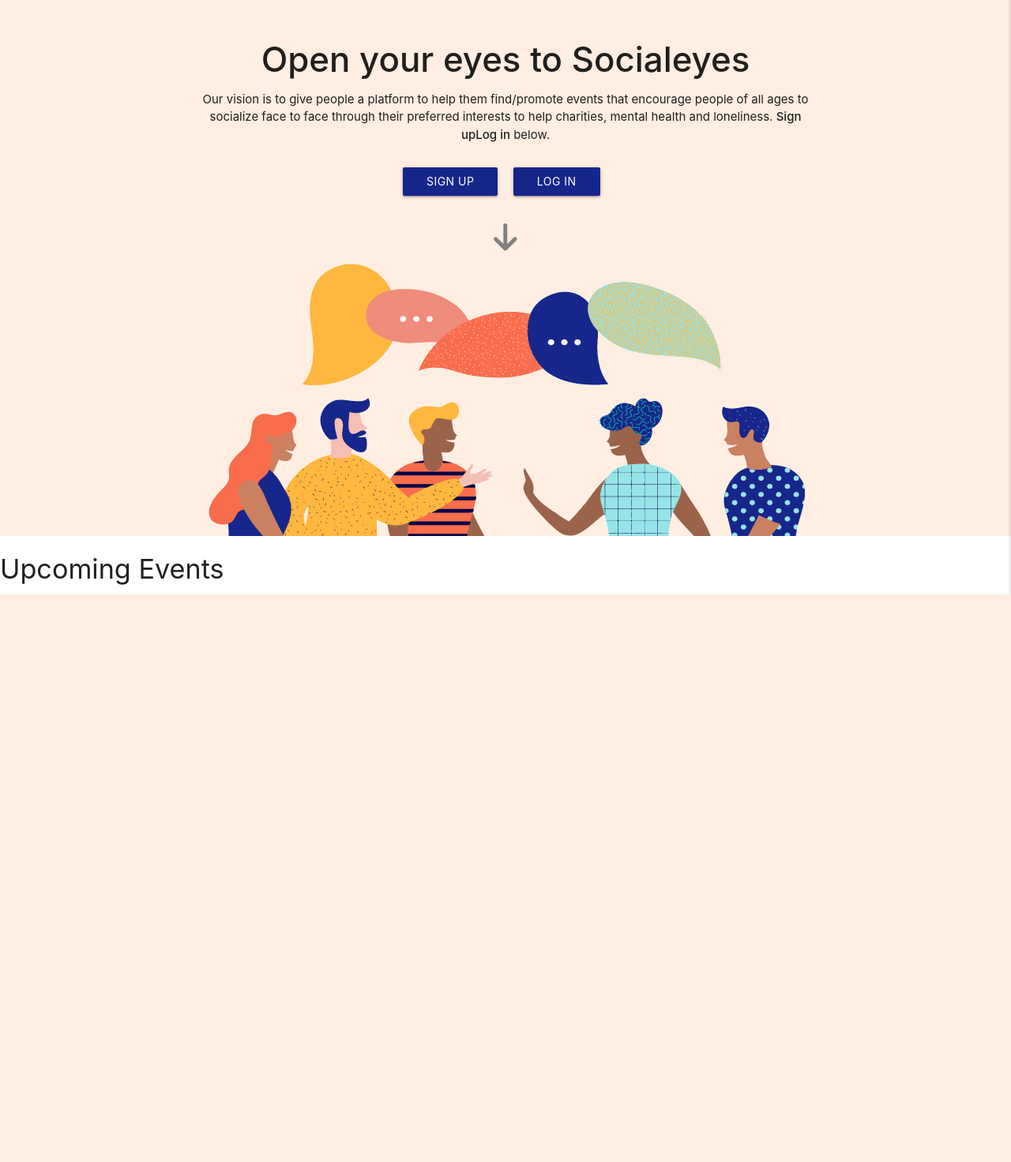
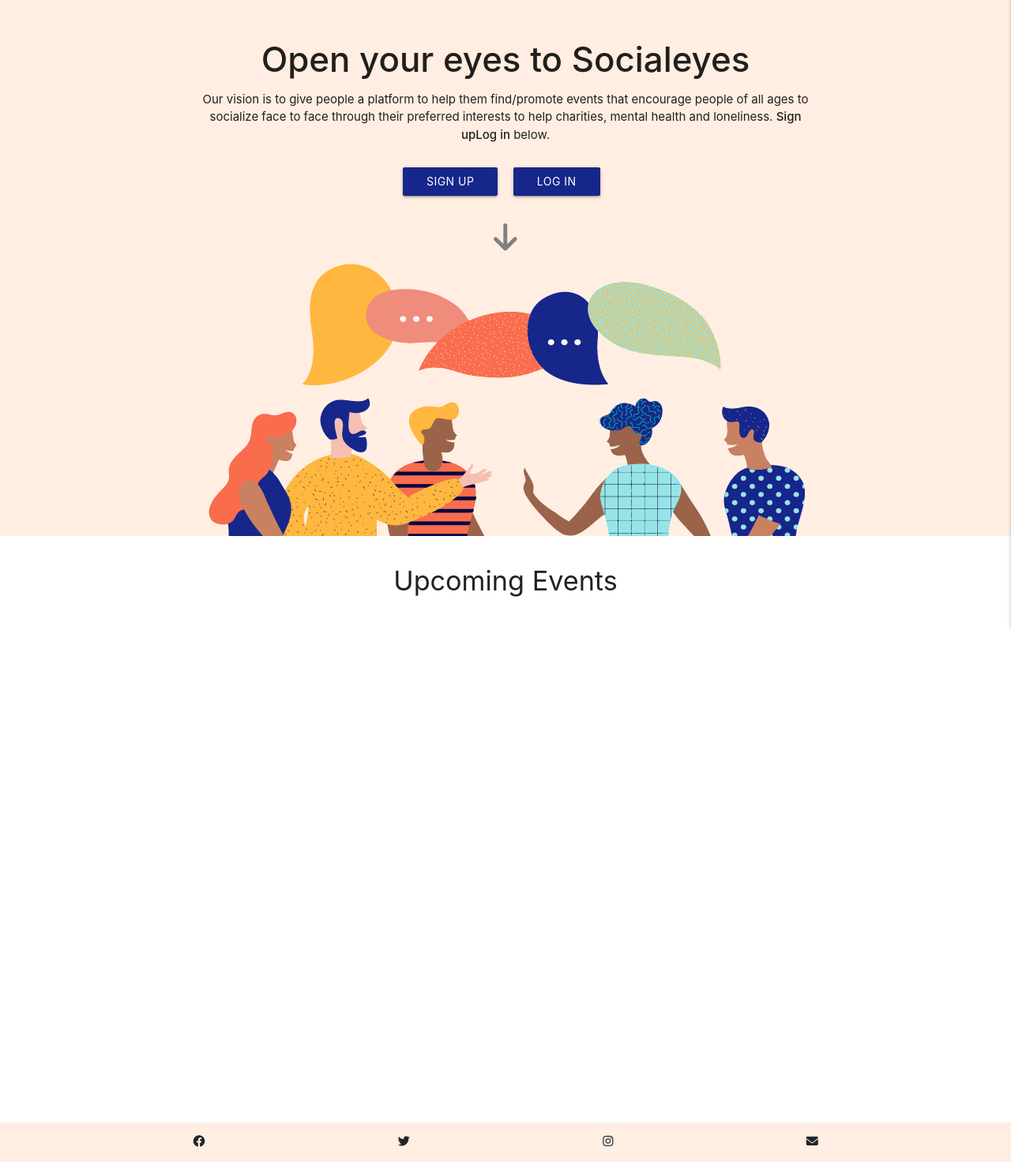
Before and after one commit to staceyJayneLewis/socialeyes, a Flask app: page / in a window 1280 px wide. Shown: the part 65-1537 px from the top of the page at 79% size. Before the commit the page ends 818 px from the top, so only its background shows below. Run offline with Flask 3, Linux system fonts and the light colour scheme; data that the repository does not hold is empty; some libraries are stand-ins or nearby versions.

Commit message:
Feat: Add footer to base.html and style footer

```diff
--- a/static/css/style.css
+++ b/static/css/style.css
@@ -11,8 +11,8 @@ main {
     position: relative;
 }
 
-.hero-heading{
-    width:60%;
+.hero-heading {
+    width: 60%;
     text-align: center;
     margin: 0 auto;
     padding-top: 3.5rem;
@@ -24,16 +24,16 @@ h3 {
 }
 
 .sign-up {
-    margin-right:1rem;
+    margin-right: 1rem;
     padding: 0 2rem 0 2rem;
-    background-color:#17268A;
+    background-color: #17268A;
     margin-top: 1rem;
 }
 
 .login {
     padding: 0 2rem 0 2rem;
-    background-color:#17268A;
-    margin-right:0.7rem;
+    background-color: #17268A;
+    margin-right: 0.7rem;
     margin-top: 1rem;
 }
 
@@ -50,7 +50,7 @@ h3 {
     cursor: pointer;
     animation: myAnim 2s ease-in-out 0s infinite normal forwards;
     margin-top: 2rem;
-    color:grey;
+    color: grey;
 
 }
 
@@ -81,3 +81,45 @@ h3 {
         transform: scale(1);
     }
 }
+
+/* Upcoming events section */
+h4 {
+    text-align: center;
+    padding-top: 1rem;
+}
+
+#upcoming-events {
+    height: 90vh;
+}
+
+/* Footer */
+footer {
+    background-color: #ffeee1;
+    height: 50px;
+}
+
+.social-icons {
+    width: 100%;
+    display: flex;
+    flex-direction: row;
+    justify-content: space-evenly;
+    margin: 0 auto;
+    padding-top: 13px;
+}
+
+.social-icons li {
+    list-style: none;
+}
+
+.social-icons li i {
+    color: #212529
+}
+
+
+.social-icons li a i {
+    margin: 0 auto;
+}
+
+.social-icons li a i:hover {
+    color:#F96D4D;
+}
--- a/templates/base.html
+++ b/templates/base.html
@@ -23,8 +23,7 @@
         <nav>
             <div class="nav-wrapper">
                 <a href="{{ url_for('home') }}" class="brand-logo black-text"> Socialeyes </a>
-                <a href="#" data-target="mobile-demo" class="sidenav-trigger right"><i
-                        class="fas fa-bars"></i></a>
+                <a href="#" data-target="mobile-demo" class="sidenav-trigger right"><i class="fas fa-bars"></i></a>
                 <ul class="right hide-on-med-and-down">
                     <li><a href="{{ url_for('home') }}" class="black-text">Home</a></li>
                     <li><a href="{{ url_for('get_events') }}" class="black-text">Events</a></li>
@@ -46,7 +45,24 @@
     {% block content %}
     {% endblock %}
 
+    <!-- Footer with links -->
+    <footer>
+        <ul class="social-icons">
+            <li><a href="https://www.facebook.com/" target="_blank" rel="noopener" aria-label="facebook link"><i
+                        class="fa-brands fa-facebook"></i></a>
+            </li>
+            <li><a href="https://twitter.com/" target="_blank" rel="noopener" aria-label="twitter link"><i
+                        class="fa-brands fa-twitter"></i></a>
+            </li>
+            <li><a href="https://www.instagram.com/" target="_blank" rel="noopener" aria-label="instagram link"><i
+                        class="fa-brands fa-instagram"></i></a>
+            </li>
+            <li><a href="https://www.googlemail.com/" target="_blank" aria-label="googlemail link"><i
+                        class="fa-solid fa-envelope"></i></a></li>
+        </ul>
+    </footer>
 
+<!-- Materialize, Jquery & Js script -->
     <script src="https://code.jquery.com/jquery-3.7.1.min.js"
         integrity="sha256-/JqT3SQfawRcv/BIHPThkBvs0OEvtFFmqPF/lYI/Cxo=" crossorigin="anonymous"></script>
     <script src="https://cdn.jsdelivr.net/npm/@materializecss/materialize@2.0.3-alpha/dist/js/materialize.min.js">
```
